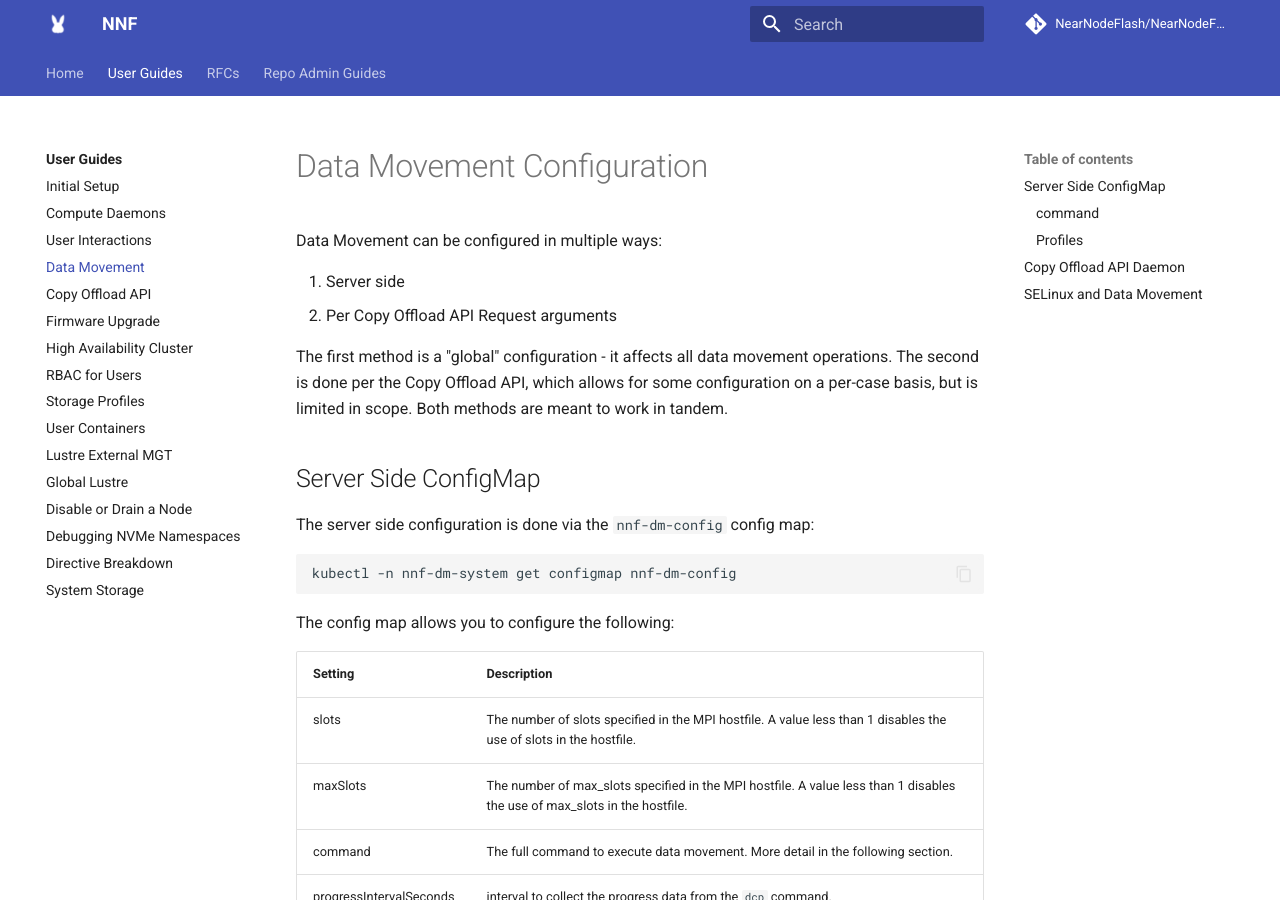
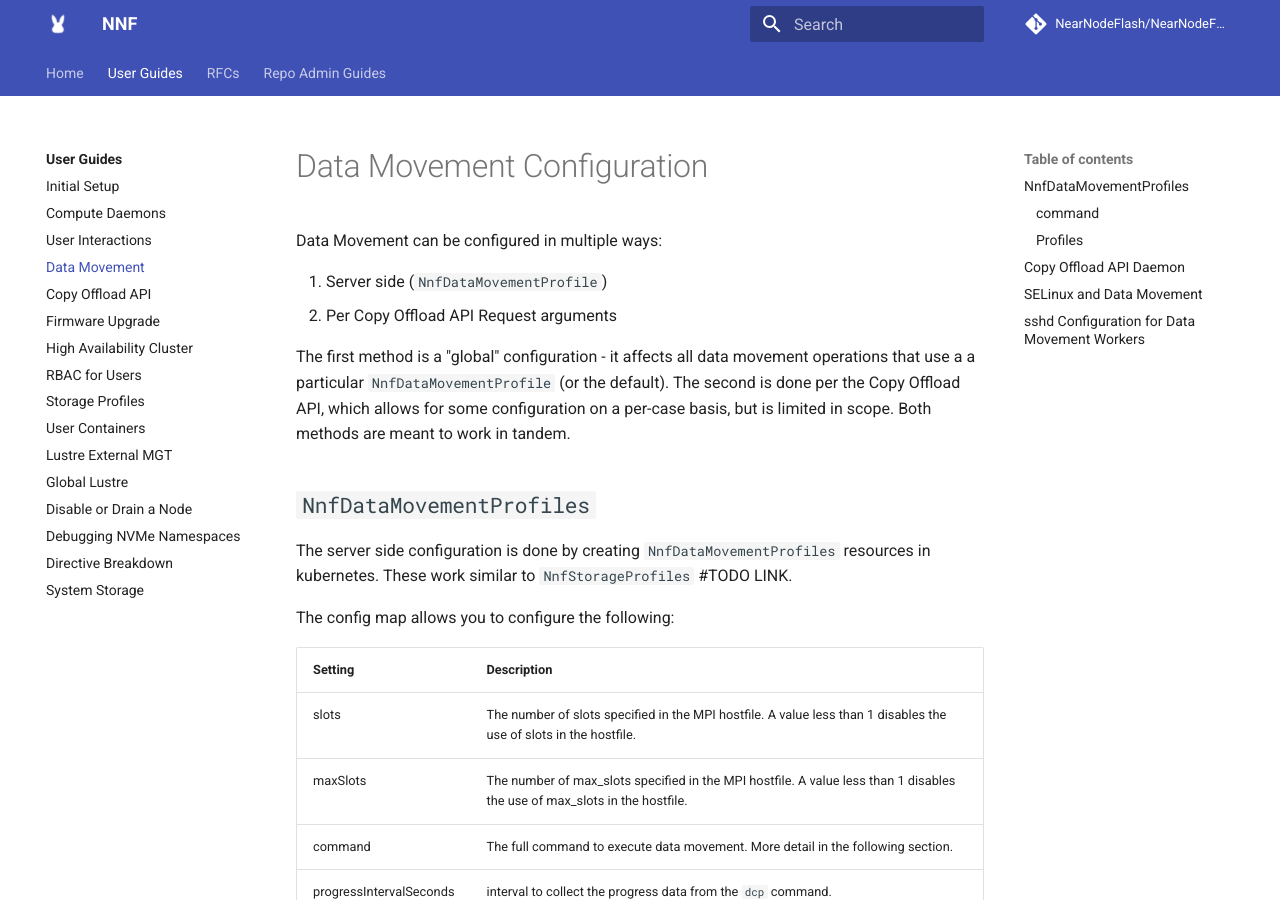
Before and after one commit to NearNodeFlash/NearNodeFlash.github.io, an MkDocs documentation site: the page built from docs/guides/data-movement/readme.md, in a window 1280 px wide and 900 px high. Built offline with MkDocs 1.6.1 and Material for MkDocs 9.7.7, drawn with Linux system fonts in a browser that asks for light colours; comment, search, counter and statistics services are not loaded; the version menu is left out; some of the changed text lies outside the part shown.

Commit message:
Add info re: sshd config with DM workers
Signed-off-by: Blake Devcich <blake.devcich@hpe.com>

````diff
--- a/docs/guides/data-movement/readme.md
+++ b/docs/guides/data-movement/readme.md
@@ -7,20 +7,18 @@
 
 Data Movement can be configured in multiple ways:
 
-1. Server side
+1. Server side (`NnfDataMovementProfile`)
 2. Per Copy Offload API Request arguments
 
-The first method is a "global" configuration - it affects all data movement operations. The second
-is done per the Copy Offload API, which allows for some configuration on a per-case basis, but is
-limited in scope. Both methods are meant to work in tandem.
+The first method is a "global" configuration - it affects all data movement operations that use a a
+particular `NnfDataMovementProfile` (or the default). The second is done per the Copy Offload API,
+which allows for some configuration on a per-case basis, but is limited in scope. Both methods are
+meant to work in tandem.
 
-## Server Side ConfigMap
+## `NnfDataMovementProfiles`
 
-The server side configuration is done via the `nnf-dm-config` config map:
-
-```bash
-kubectl -n nnf-dm-system get configmap nnf-dm-config
-```
+The server side configuration is done by creating `NnfDataMovementProfiles` resources in kubernetes.
+These work similar to `NnfStorageProfiles` #TODO LINK.
 
 The config map allows you to configure the following:
 
@@ -115,3 +120,13 @@
 
 See the [`dcp` documentation](https://mpifileutils.readthedocs.io/en/latest/dcp.1.html) for more
 information.
+
+## `sshd` Configuration for Data Movement Workers
+
+The nnf-dm-worker pods run `sshd` in order to listen for `mpirun` jobs to perform data movement. The
+number of simultaneous connections is limited via the sshd configuration (i.e. `MaxStartups`). **If
+you see error messages in Data Movement where mpirun can not communication with target nodes, this
+may be due to sshd configuration.**
+
+This configuration is stored in the `nnf-dm-worker-config` `ConfigMap` so that it can be changed on
+a running system without needing to roll new images. This also enables site-specific configuration.
````
Also changed, not shown: other parts of docs/guides/data-movement/readme.md (+10 -3 lines).
